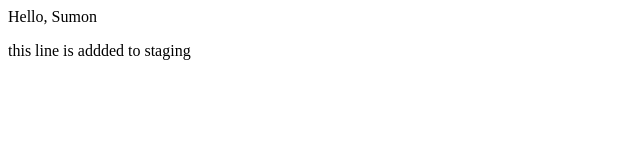
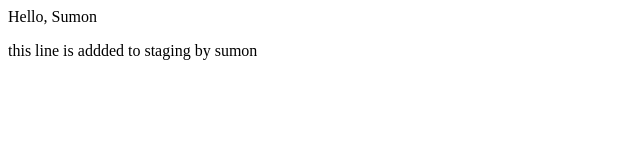
Before and after one commit to miasumon-ru/branching-test, a plain HTML site: page index.html in a window 1280 px wide. Shown: the full height of the page, 0-640 px from the left. Drawn offline with Linux system fonts and the light colour scheme.

Commit message:
by sumon

```diff
--- a/index.html
+++ b/index.html
@@ -1,3 +1,3 @@
 <p>Hello, Sumon</p>
 
-<p> this line is addded to staging </p>
+<p> this line is addded to staging by sumon </p>
```
